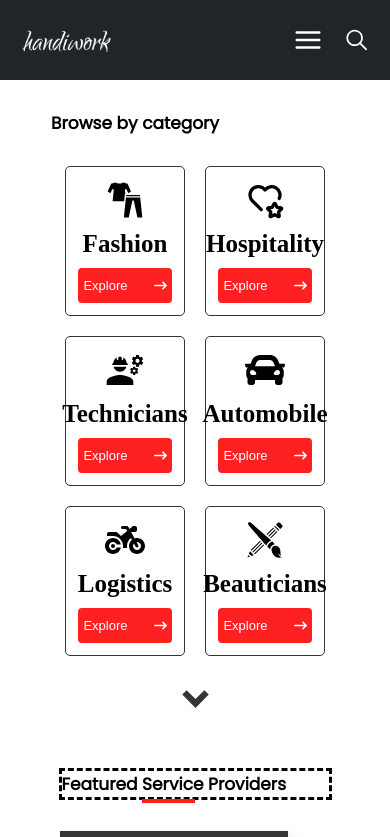
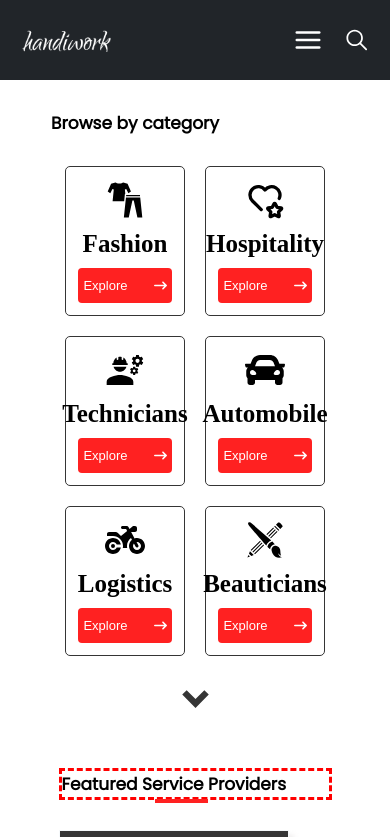
Before and after one commit to Cannyokpoto/page-handiwork, a React (Vite) app: page /market-place in a window 390 px wide. Shown: the top 837 px of the page. Built offline with nearby package versions, Linux system fonts and the light colour scheme; no server answers; a web font is replaced by a local one.

Commit message:
new commit

```diff
--- a/src/Components/FeaturedProviders/FeaturedProviders.css
+++ b/src/Components/FeaturedProviders/FeaturedProviders.css
@@ -80,7 +80,7 @@
         font-size: 17px;
         font-weight: 700;
         position: relative;
-        border: dashed;
+        border: dashed red;
     }
 
     .slider-container h4::after{
@@ -89,7 +89,7 @@
         width: 20%;
         height: 4px;
         background-color: var(--energyRed);
-        left: 30%;
+        left: 35%;
         bottom: -6px;
     }
 
```
